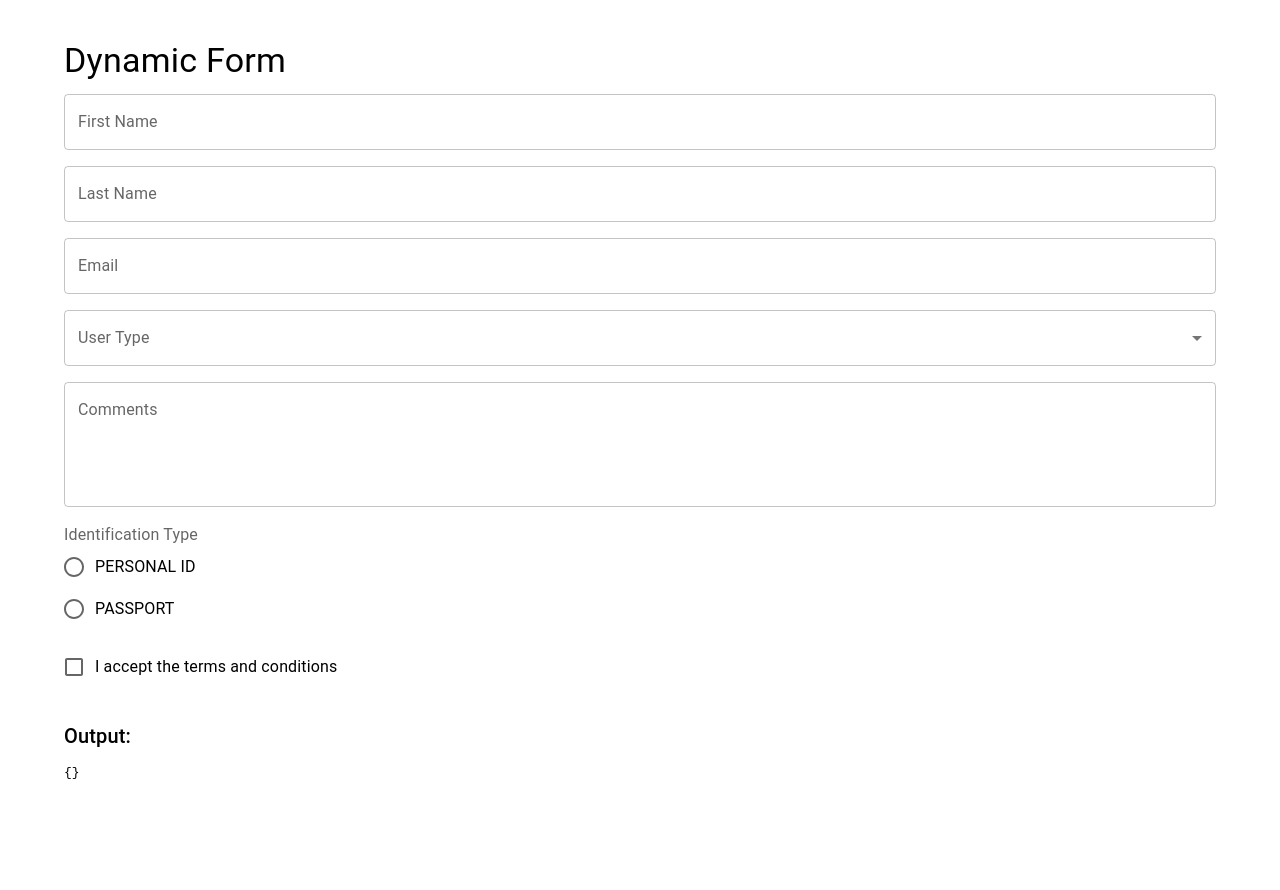
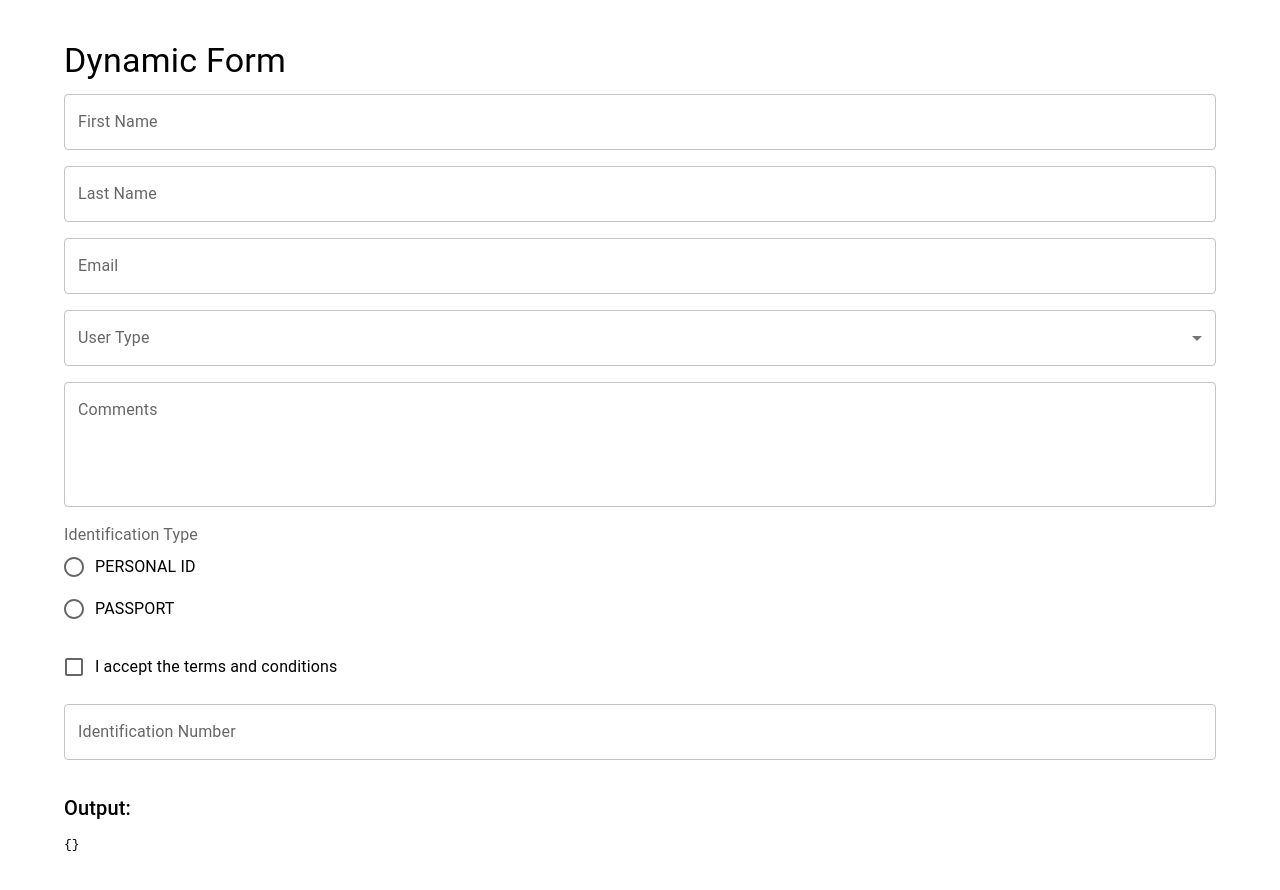
Before and after one commit to GIGGSI/dynamic-form, a React (Vite) app: page / in a window 1280 px wide. Shown: the top 890 px of the page. Before the commit the page ends 833 px from the top, so only its background shows below. Built offline with nearby package versions, Linux system fonts and the light colour scheme.

Commit message:
feat: add support for custom and dependent validation in text fields

```diff
--- a/src/App.tsx
+++ b/src/App.tsx
@@ -29,7 +29,26 @@ const exampleSchema: FormSchema = {
       type: 'checkbox',
       label: 'I accept the terms and conditions',
       name: 'agree',
+    },
+    {
+      type: 'text',
+      label: 'Identification Number',
+      name: 'idNumber',
+      validation: {
+        dependsOn: {
+          field: 'idType',
+          rules: {
+            'PERSONAL ID': {
+              pattern: '^[0-9]{10}$'
+            },
+            PASSPORT: {
+              pattern: '^[A-Z0-9]{6,9}$'
+            }
+          }
+        }
+      }
     }
+
   ]
 };
 
--- a/src/components/FormRenderer.tsx
+++ b/src/components/FormRenderer.tsx
@@ -32,6 +32,7 @@ export default function FormRenderer({ schema, onChange }: Props) {
                                 field={field}
                                 value={values[field.name] || ''}
                                 onChange={handleChange}
+                                allValues={values}
                             />
                         );
                     case 'dropdown':
--- a/src/components/fields/TextField.tsx
+++ b/src/components/fields/TextField.tsx
@@ -5,15 +5,35 @@ type Props = {
   field: TextFieldType;
   value: string;
   onChange: (name: string, value: string) => void;
+  allValues: Record<string, any>;
 };
 
-export default function TextField({ field, value, onChange }: Props) {
+export default function TextField({ field, value, onChange, allValues }: Props) {
+  let error = '';
+  let pattern = field.validation?.pattern;
+
+  // Handle dependent validation
+  if (field.validation?.dependsOn) {
+    const depFieldValue = allValues[field.validation.dependsOn.field];
+    const rules = field.validation.dependsOn.rules;
+    const conditionalRule = rules?.[depFieldValue];
+    if (conditionalRule?.pattern) {
+      pattern = conditionalRule.pattern;
+    }
+  }
+
+  if (pattern && !new RegExp(pattern).test(value)) {
+    error = 'Invalid format';
+  }
+
   return (
     <MUITextField
       fullWidth
       label={field.label}
       value={value}
       onChange={(e) => onChange(field.name, e.target.value)}
+      error={Boolean(error)}
+      helperText={error || ''}
     />
   );
 }
```
Also changed, not shown: src/types/form.ts (+14 -1 lines).
